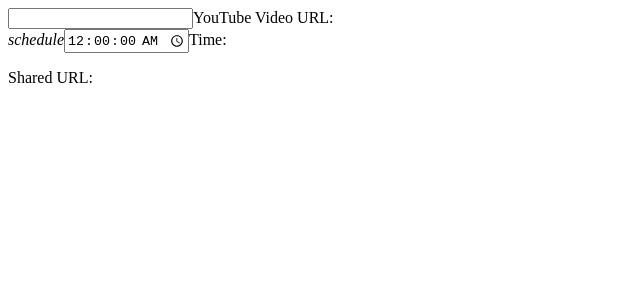
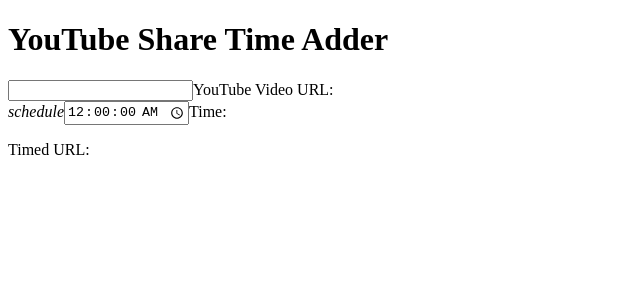
Before and after one commit to Khoding/YouTubeVideoShareTime, a Vue app: page / in a window 1280 px wide. Shown: the top 300 px of the page, without its empty margins (0-640 px from the left). Built offline with nearby package versions, Linux system fonts and the light colour scheme.

Commit message:
We got there in the end

```diff
--- a/package.json
+++ b/package.json
@@ -1,6 +1,6 @@
 {
   "name": "youtubevideosharetime",
-  "version": "0.0.0",
+  "version": "1.0.0",
   "private": true,
   "type": "module",
   "scripts": {
--- a/src/App.vue
+++ b/src/App.vue
@@ -1,4 +1,7 @@
 <template>
+  <header class="center-align">
+    <h1 class="small">YouTube Share Time Adder</h1>
+  </header>
   <main class="responsive center-align top-margin bottom-margin">
     <div class="field label border">
       <input type="text" id="videoUrlInput" v-model="videoUrl" />
@@ -12,7 +15,7 @@
       <label for="timeInput">Time:</label>
     </div>
     <p>
-      Shared URL: <a :href="sharedUrl">{{ sharedUrl }}</a>
+      Timed URL: <a :href="sharedUrl">{{ sharedUrl }}</a>
     </p>
     <a href=""></a>
   </main>
```
Also changed, not shown: 1 other file (tests, documents, lock files or other folders).
